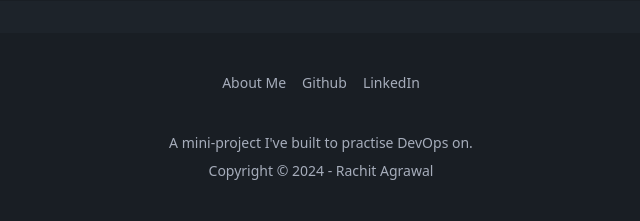
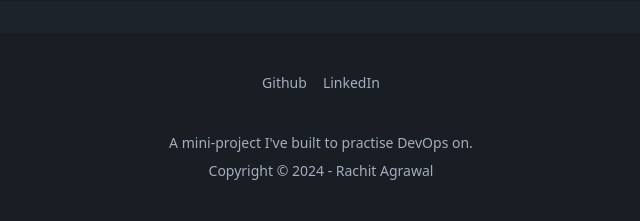
Before and after one commit to Rancho-rachit/django-food-corner, a Django app: page / in a window 1280 px wide. Shown: the part 1209-1430 px from the top of the page, without its empty margins (319-959 px from the left). Run offline with Django 5.2, Linux system fonts and the light colour scheme; tables that the repository leaves empty hold one stand-in row (values such as "Sample post"); grey boxes marked "Sample" are stand-in pictures; some libraries are stand-ins or nearby versions.

Commit message:
Update footer.html

```diff
--- a/dish/templates/includes/footer.html
+++ b/dish/templates/includes/footer.html
@@ -1,6 +1,5 @@
 <footer class="footer footer-center bg-base-200 text-base-content rounded p-10">
   <nav class="grid grid-flow-col gap-4">
-    <a target="_blank" href="https://rancho-rachit.github.io/" class="link link-hover">About Me</a>
     <a target="_blank" href="https://github.com/Rancho-rachit" class="link link-hover">Github</a>
     <a target="_blank" href="https://www.linkedin.com/in/rachit-agrawal-646153275/" class="link link-hover">LinkedIn</a>
   </nav>
```
